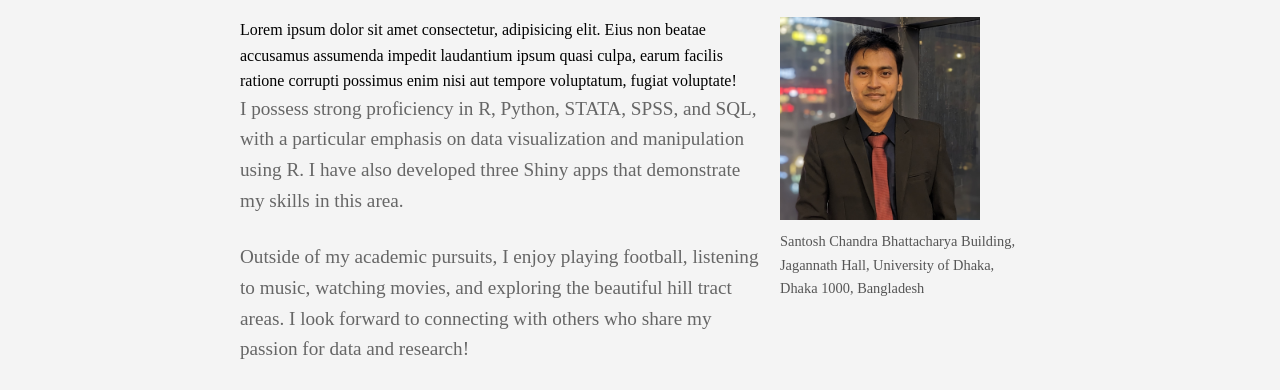
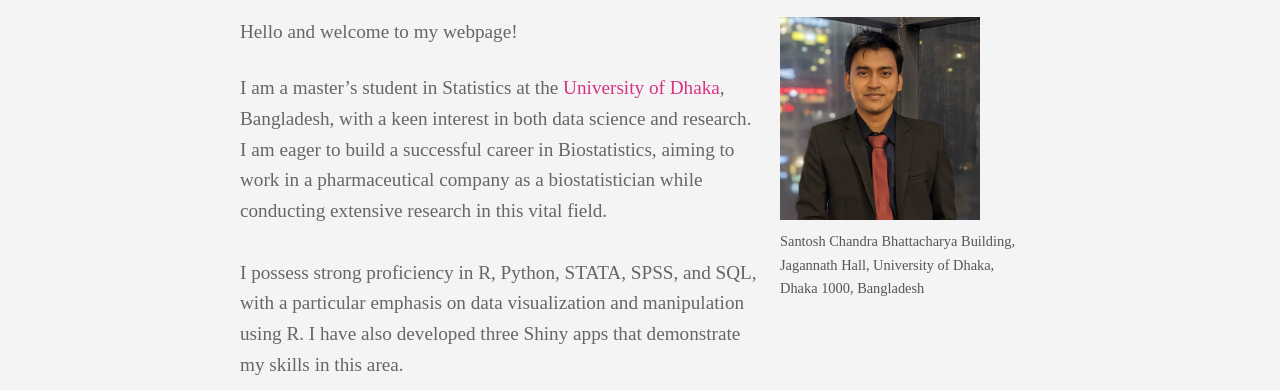
Before and after one commit to roystat36/profile, a plain HTML site: page index.html in a window 1280 px wide. Shown: the part 141-531 px from the top of the page. Drawn offline with Linux system fonts and the light colour scheme.

Commit message:
Final change biostatistics

```diff
--- a/index.html
+++ b/index.html
@@ -29,7 +29,11 @@
             <!-- Left Column: Text Content -->
             <div class="left-column">
                 <div class="intro">
-Lorem ipsum dolor sit amet consectetur, adipisicing elit. Eius non beatae accusamus assumenda impedit laudantium ipsum quasi culpa, earum facilis ratione corrupti possimus enim nisi aut tempore voluptatum, fugiat voluptate!
+                    <p>Hello and welcome to my webpage!</p> <br>
+                    <p>I am a master’s student in Statistics at the <a href="https://www.du.ac.bd/">University of Dhaka</a>,
+                    Bangladesh, with a keen interest in both data science and research. I am eager to build a successful
+                    career in Biostatistics, aiming to work in a pharmaceutical company as a biostatistician while conducting
+                    extensive research in this vital field.<p> <br>
 
                     <p>I possess strong proficiency in R, Python, STATA, SPSS, and SQL, with a particular emphasis on data
                     visualization and manipulation using R. I have also developed three Shiny apps that demonstrate my
```
